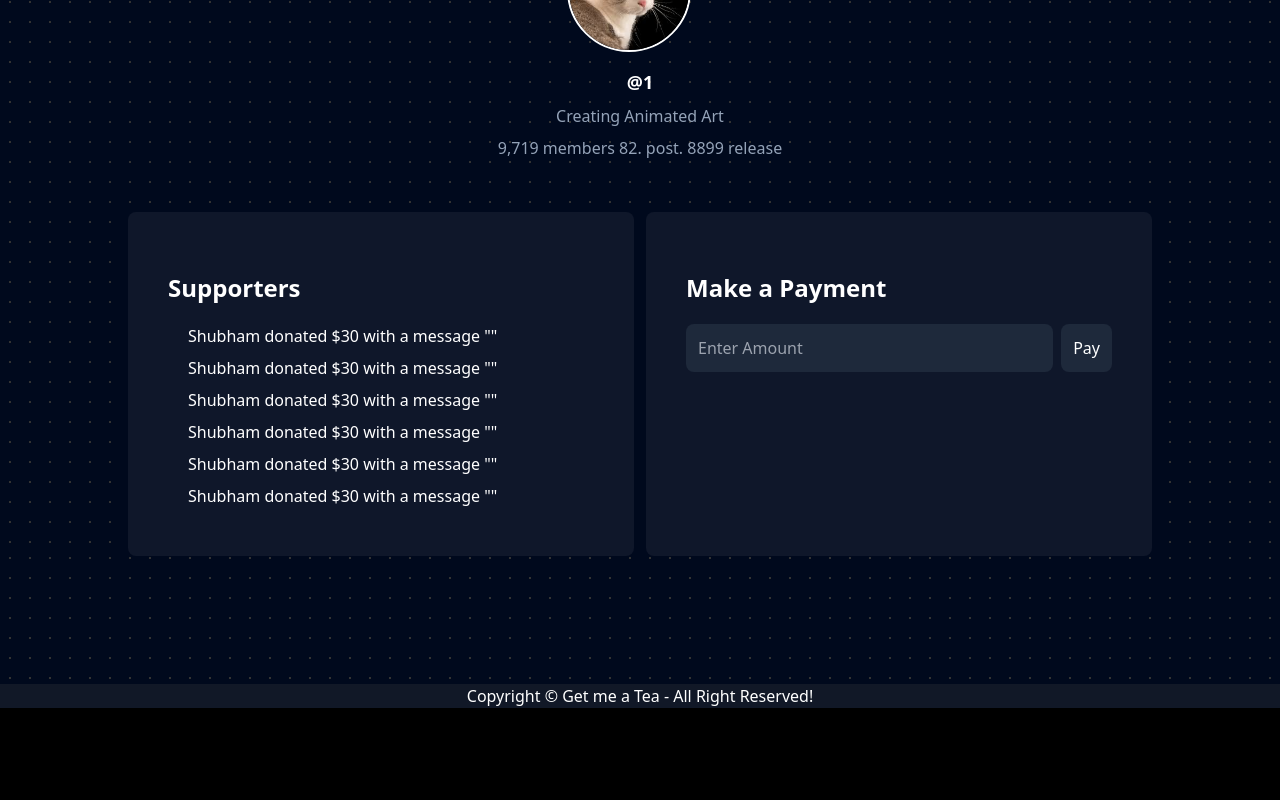
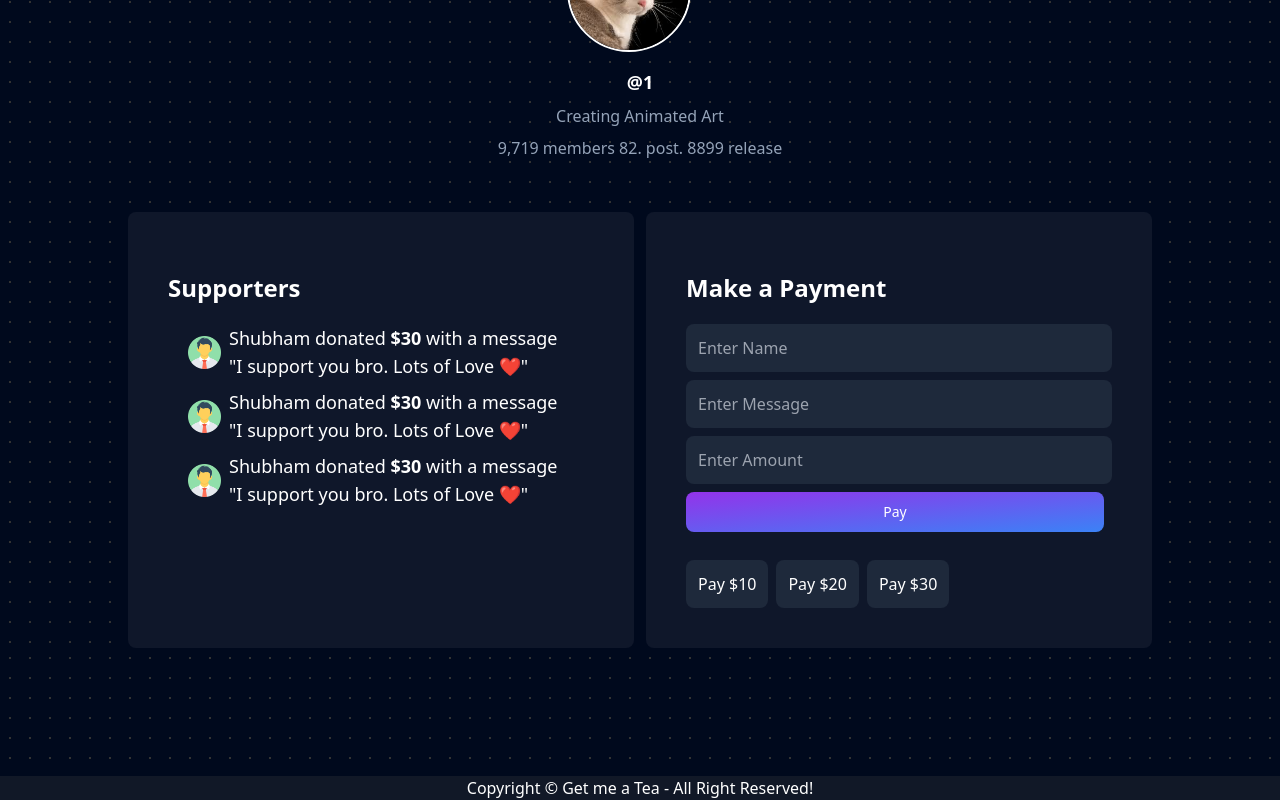
Before and after one commit to amrit1004/GetMeTea, a Next.js app: page /1 in a window 1280 px wide. Shown: the part 1052-1852 px from the top of the page. Before the commit the page ends 1760 px from the top, so only its background shows below. Built offline with nearby package versions, Linux system fonts and the light colour scheme; no server answers.

Commit message:
user page done with pay frontend

```diff
--- a/app/[username]/page.js
+++ b/app/[username]/page.js
@@ -21,21 +21,42 @@ const Username = ({ params }) => {
       <div className="flex gap-3 payment w-[80%] mt-11">
         <div className="w-1/2 p-10 text-white rounded-lg supporters bg-slate-900">
         <h2 className="my-5 text-2xl font-bold ">Supporters</h2>
-           <ul className="mx-5">
-            <li className="my-2">Shubham donated $30 with a message ""</li>
-            <li className="my-2">Shubham donated $30 with a message ""</li>
-            <li className="my-2">Shubham donated $30 with a message ""</li>
-            <li className="my-2">Shubham donated $30 with a message ""</li>
-            <li className="my-2">Shubham donated $30 with a message ""</li>
-            <li className="my-2">Shubham donated $30 with a message ""</li>
+           <ul className="mx-5 text-lg">
+            <li className="flex items-center gap-2 my-2">
+              <img width={33} src="/man.png" alt="" />
+              <span>
+              Shubham donated <span className="font-bold">$30</span> with a message "I support you bro. Lots of Love ❤️"
+              </span>
+             </li>
+             <li className="flex items-center gap-2 my-2">
+              <img width={33} src="/man.png" alt="" />
+              <span>
+              Shubham donated <span className="font-bold">$30</span> with a message "I support you bro. Lots of Love ❤️"
+              </span>
+             </li>
+             <li className="flex items-center gap-2 my-2">
+              <img width={33} src="/man.png" alt="" />
+              <span>
+              Shubham donated <span className="font-bold">$30</span> with a message "I support you bro. Lots of Love ❤️"
+              </span>
+             </li>
            </ul>
         </div>
         <div className="w-1/2 p-10 text-white rounded-lg makePayment bg-slate-900">
         <h2 className="my-5 text-2xl font-bold">Make a Payment</h2>
-        <div className="flex gap-2">
+        <div className="flex flex-col gap-2">
+          <div className="">
+          <input type="text"className="w-full p-3 rounded-lg bg-slate-800" placeholder="Enter Name" />
+          </div>
+          <input type="text"className="w-full p-3 rounded-lg bg-slate-800" placeholder="Enter Message" />
           <input type="text"className="w-full p-3 rounded-lg bg-slate-800" placeholder="Enter Amount" />
-          <button className="p-3 rounded-lg bg-slate-800">Pay</button>
+          <button type="button" className="text-white bg-gradient-to-br from-purple-600 to-blue-500 hover:bg-gradient-to-bl focus:ring-4 focus:outline-none focus:ring-blue-300 dark:focus:ring-blue-800 font-medium rounded-lg text-sm px-5 py-2.5 text-center me-2 mb-2">Pay</button>
         </div>
+          <div className="flex gap-2 mt-5">
+            <button className="p-3 rounded-lg bg-slate-800">Pay $10</button>
+            <button className="p-3 rounded-lg bg-slate-800">Pay $20</button>
+            <button className="p-3 rounded-lg bg-slate-800">Pay $30</button>
+          </div>
         </div>
       </div>
       </div>
--- a/components/Navbar.js
+++ b/components/Navbar.js
@@ -20,11 +20,11 @@ const Navbar = () => {
           <>
             <button
               onClick={() => setShowdropdown(!showdropdown)}
-              onBlur={()=>{
-                setTimeout(() => {
-                  setShowdropdown(false)
-                }, 100);
-              }}
+              // onBlur={()=>{
+              //   setTimeout(() => {
+              //     setShowdropdown(false)
+              //   }, 100);
+              // }}
               // onBlur={()=>{
               //   setTimeout(() => {
               //      setShowdropdown(false);
```
Also changed, not shown: public/man.png (added).
